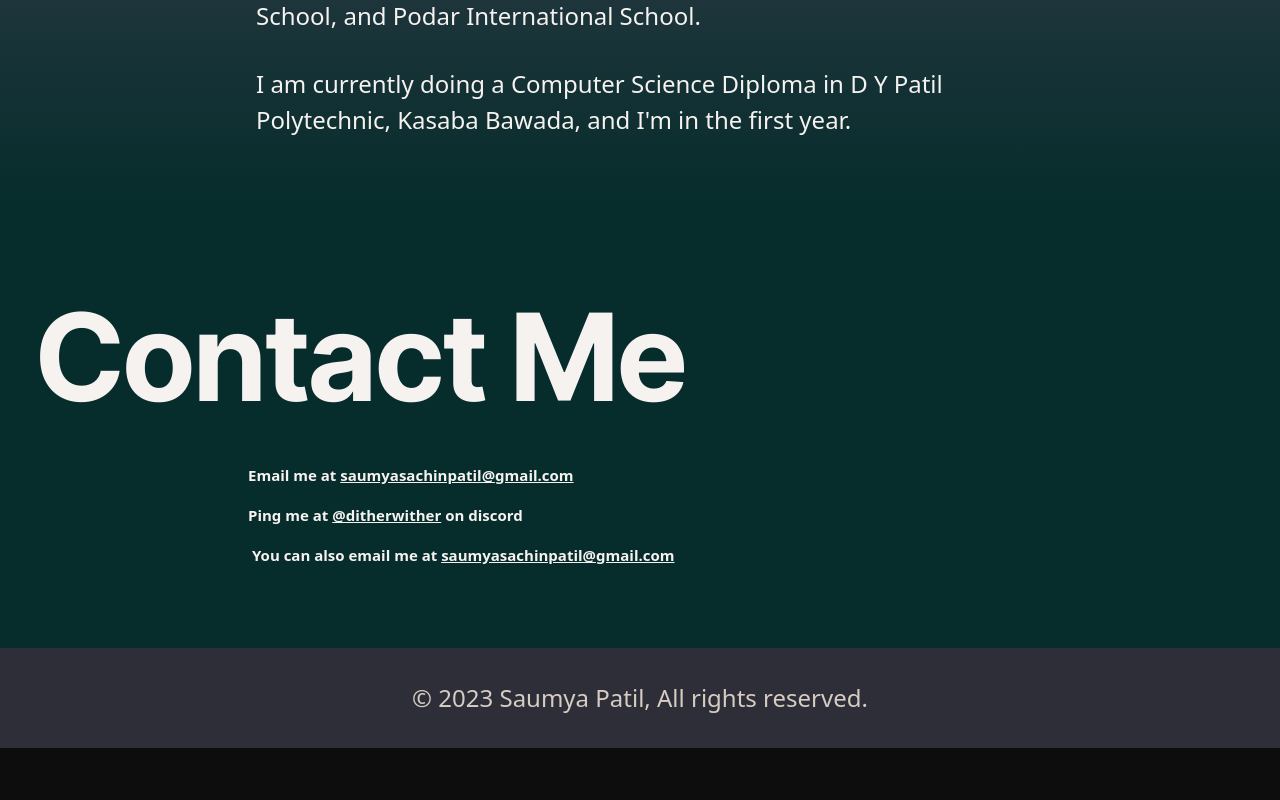
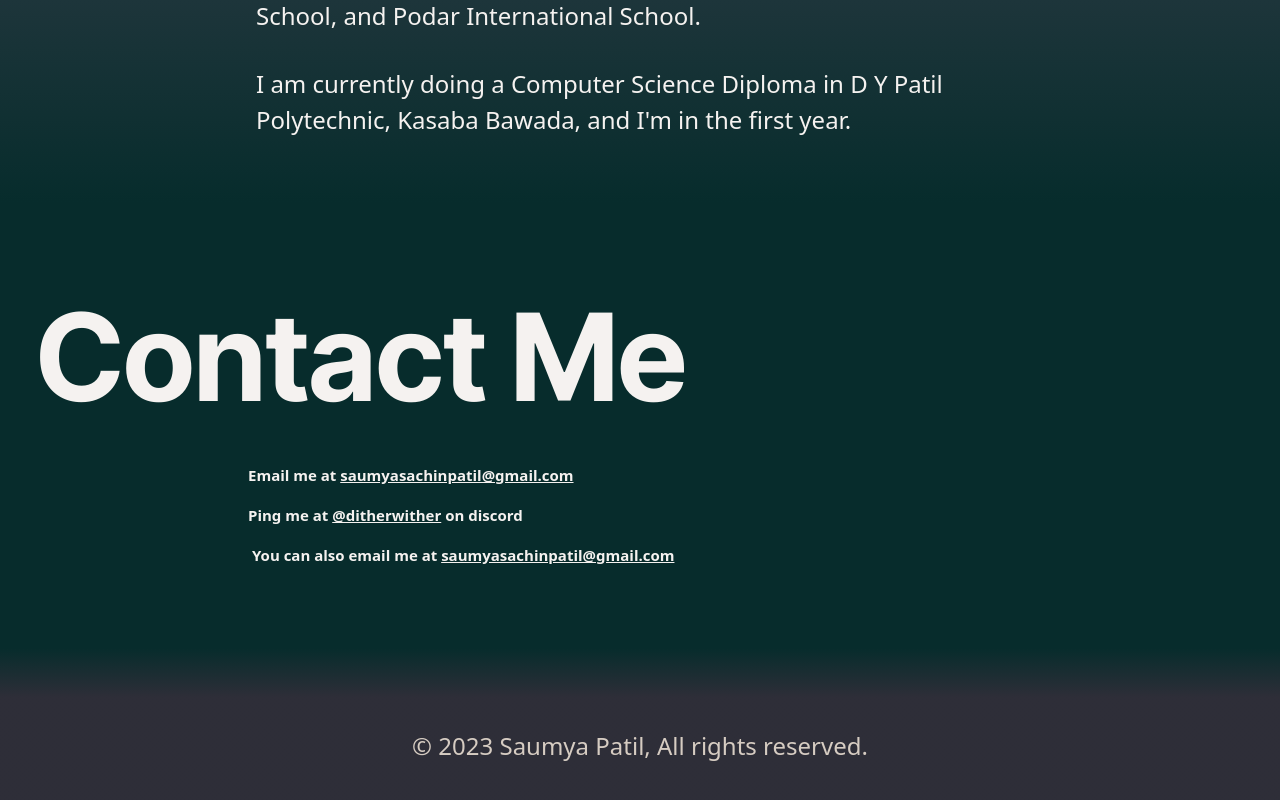
Before and after one commit to DitherWither/portfolio, a React (Vite) app: page / in a window 1280 px wide. Shown: the part 1845-2645 px from the top of the page. Before the commit the page ends 2593 px from the top, so only its background shows below. Built offline with nearby package versions, Linux system fonts and the light colour scheme; some icons are missing.

Commit message:
make footer also be a gradient

```diff
--- a/src/App.tsx
+++ b/src/App.tsx
@@ -15,7 +15,9 @@
                             <li className="flex gap-4">
                                 <a href="#contact-details">Contact Me</a>
                                 <a href="#about">About Me</a>
-                                <a href="#educational-qualifications">Education</a>
+                                <a href="#educational-qualifications">
+                                    Education
+                                </a>
                             </li>
                         </ul>
                     </nav>
@@ -28,7 +30,7 @@
 function Footer() {
     return (
         <>
-            <div className="bg-secondary-800 text-center p-8">
+            <div className="bg-gradient-to-b from-primary-900 to-30% to-secondary-800 text-center p-12 pt-20">
                 <p className="text-xl text-text-200">
                     &copy; 2023 Saumya Patil, All rights reserved.
                 </p>
```
